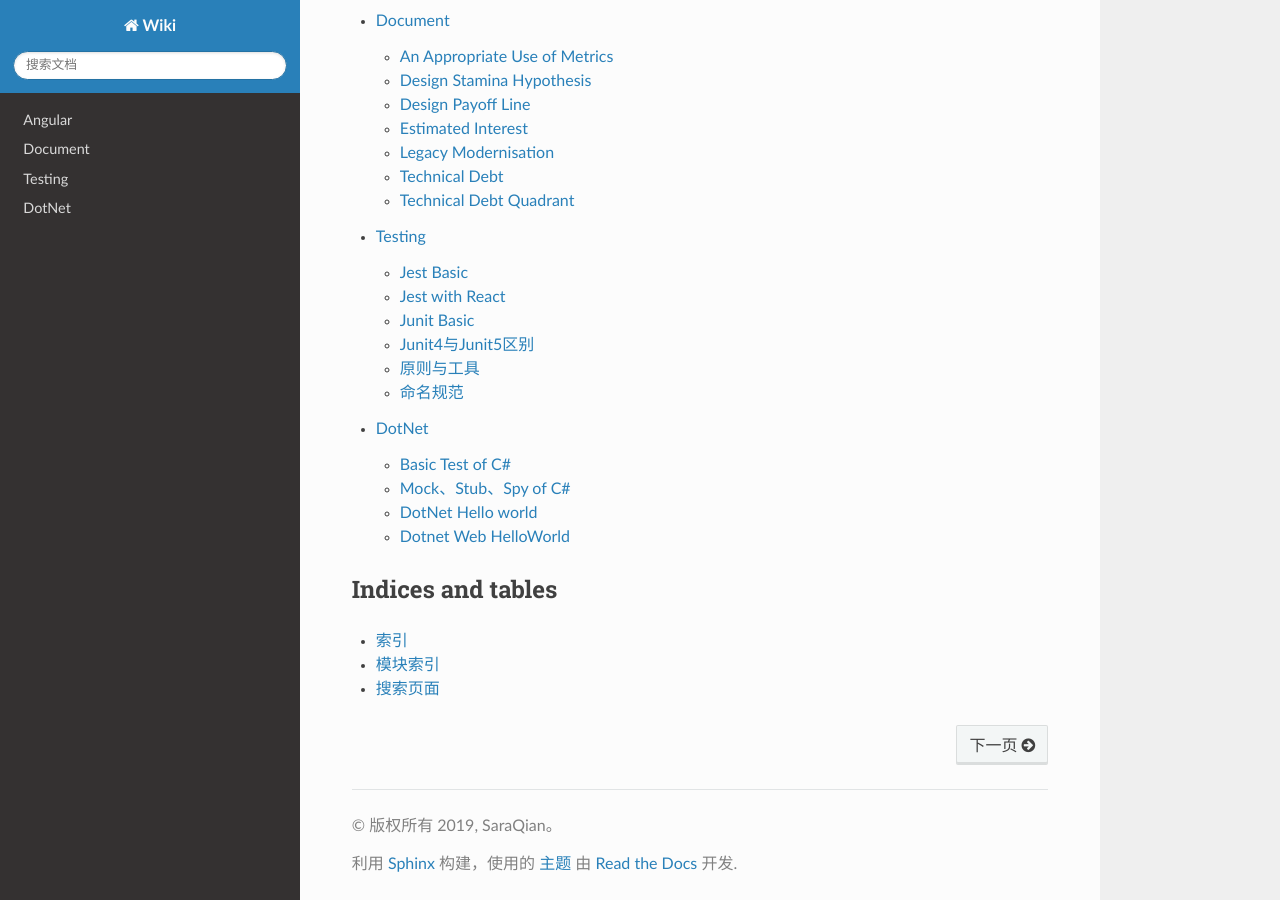
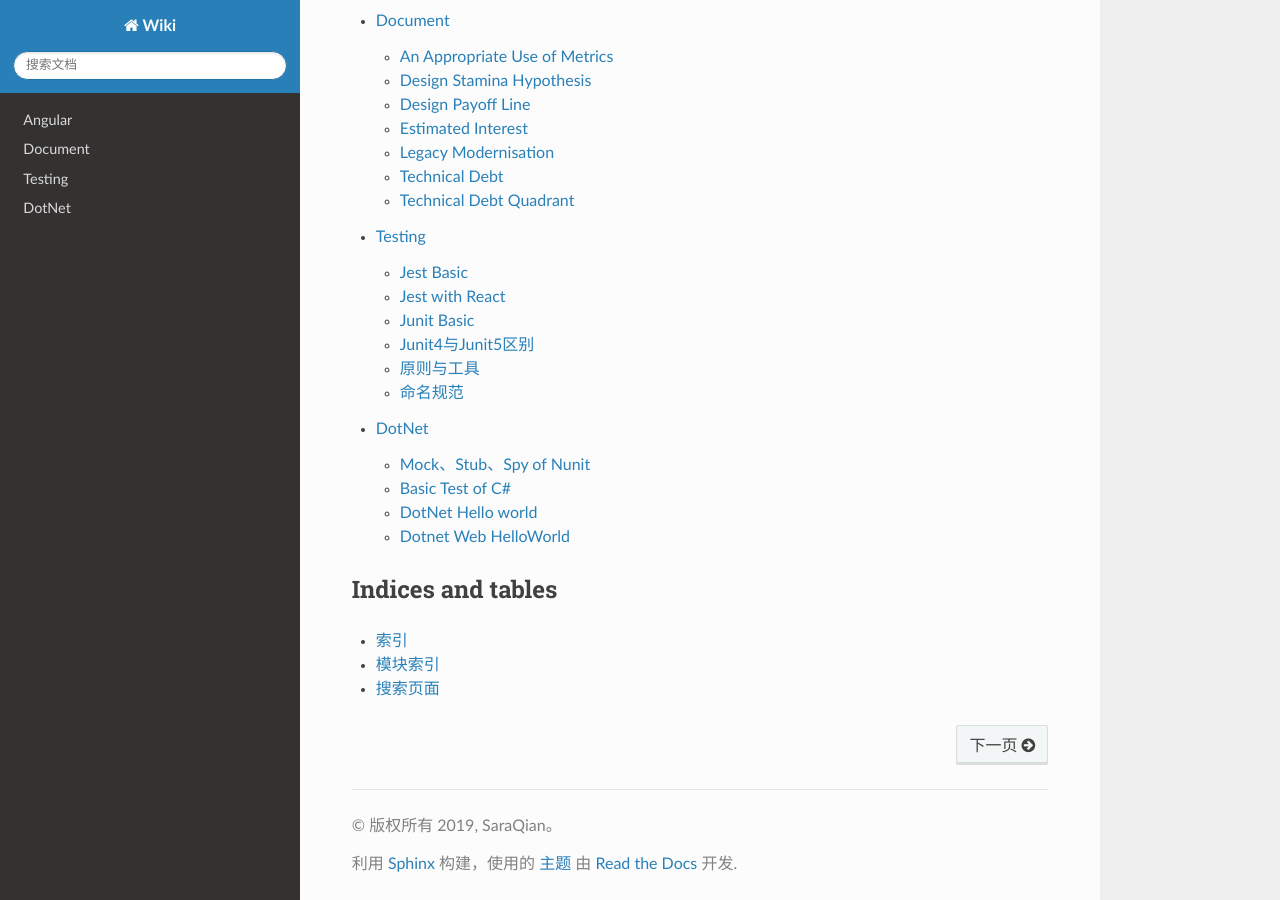
Before and after one commit to abigail830/Sphinx_wiki, a Sphinx documentation site: the page built from source/index.rst, in a window 1280 px wide and 900 px high, scrolled down 582 px. Built offline with Sphinx 7.4.7 and the Read the Docs theme 2.0.0, drawn with Linux system fonts in a browser that asks for light colours.

Commit message:
Update and rename Basic testing with Mock、Stub、Spy.rst to Basic Nunit testing with Mock、Stub、Spy.rst

```diff
--- a/source/dotnet/Basic testing with Mock、Stub、Spy.rst
+++ b/source/dotnet/Basic Nunit testing with Mock、Stub、Spy.rst
@@ -1,4 +1,4 @@
-Mock、Stub、Spy of C#
+Mock、Stub、Spy of Nunit
 ===================================
 
 * `Background`_
@@ -218,4 +218,4 @@ Quick Note
 * Verify: mockPrinter.Verify(p => p.Print("This is the mock return"), Times.Once);
 
 
-.. index: Testing, dotnet, C#
+.. index: Testing, dotnet, C#, Nunit
```
